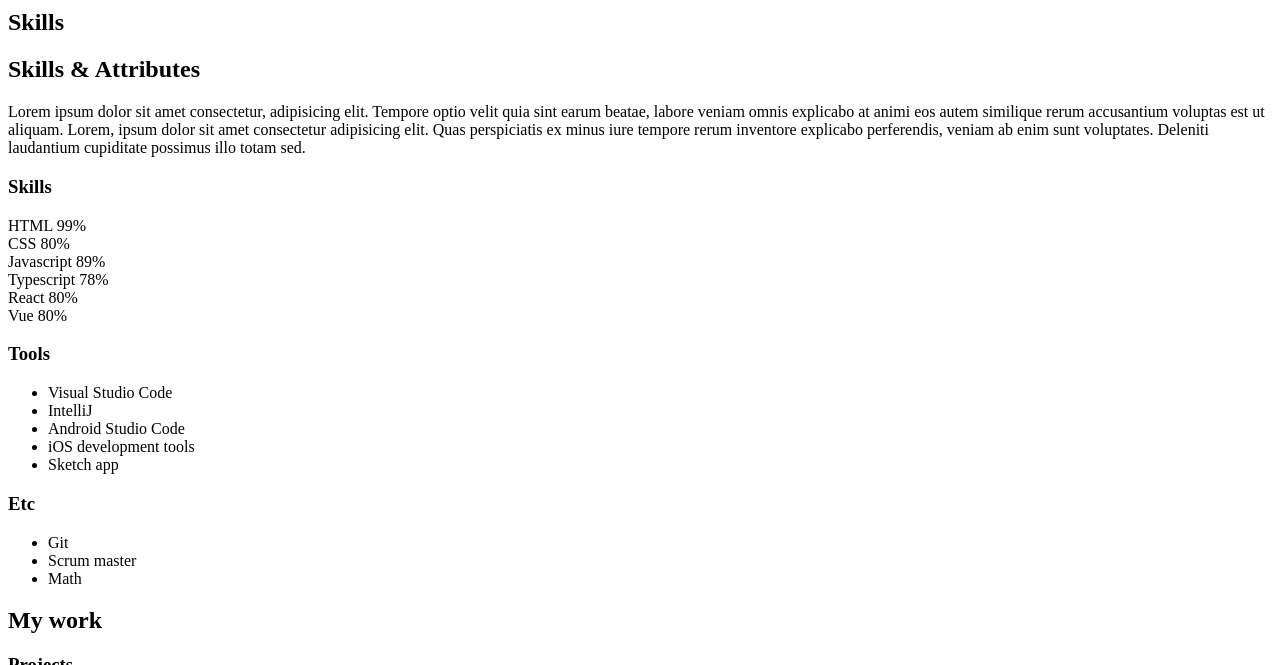
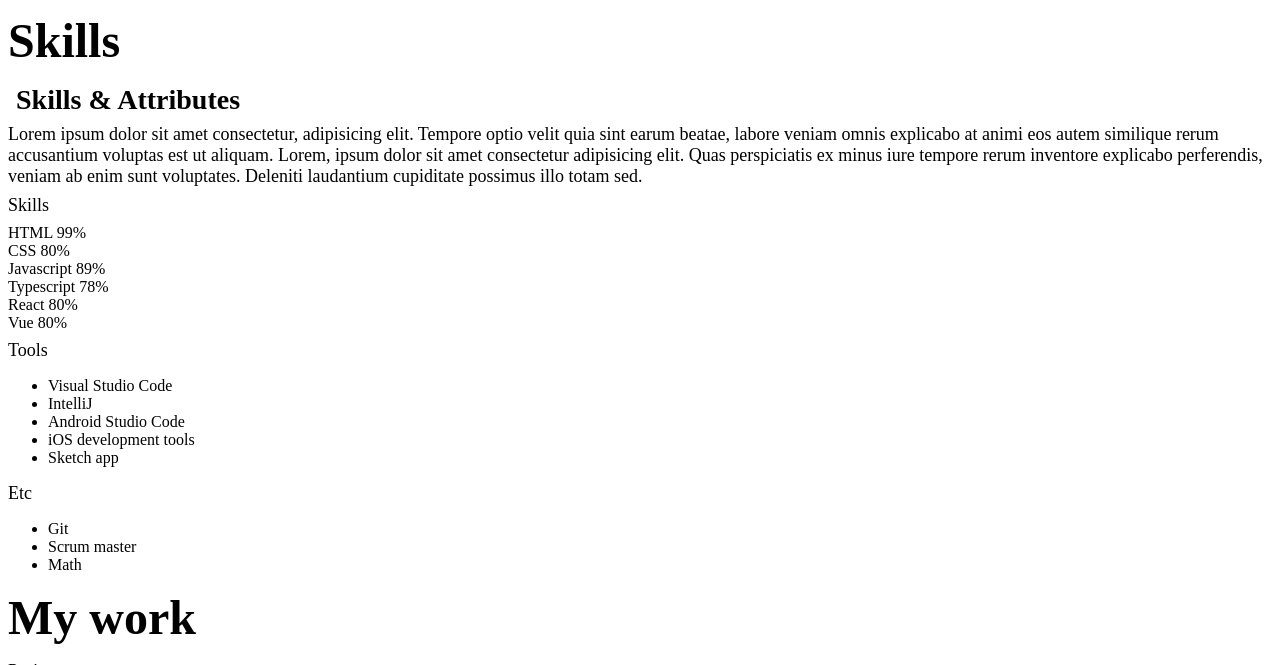
Before and after one commit to MOGWAmogwa/portfolio, a plain HTML site: page index.html in a window 1280 px wide. Shown: the part 2135-2800 px from the top of the page. Drawn offline with Linux system fonts and the light colour scheme.

Commit message:
CSS Typography

```diff
--- a/style.css
+++ b/style.css
@@ -34,3 +34,33 @@
 *{
     box-sizing: border-box
 }
+
+/* Typography */
+
+h1{
+    font-size : var(--font-large);
+    font-weight: var(--weight-bold);
+    color: var(--color-black);
+    margin: 16px 0;
+}
+
+h2{
+    font-size : var(--font-medium);
+    font-weight: var(--weight-semi-bold);
+    color: var(--color-black);
+    margin: 8px;
+}
+
+h3{
+    font-size: var(--font-regular);
+    font-weight: var(--weight-regular);
+    color: var(--color-black);
+    margin: 8px 0;
+}
+
+p{
+    font-size: var(--font-regular);
+    font-weight: var(--weight-regular);
+    color: var(--color-black);
+    margin: 4px 0;
+}
```
Also changed, not shown: index.html (+1 -0 lines).
